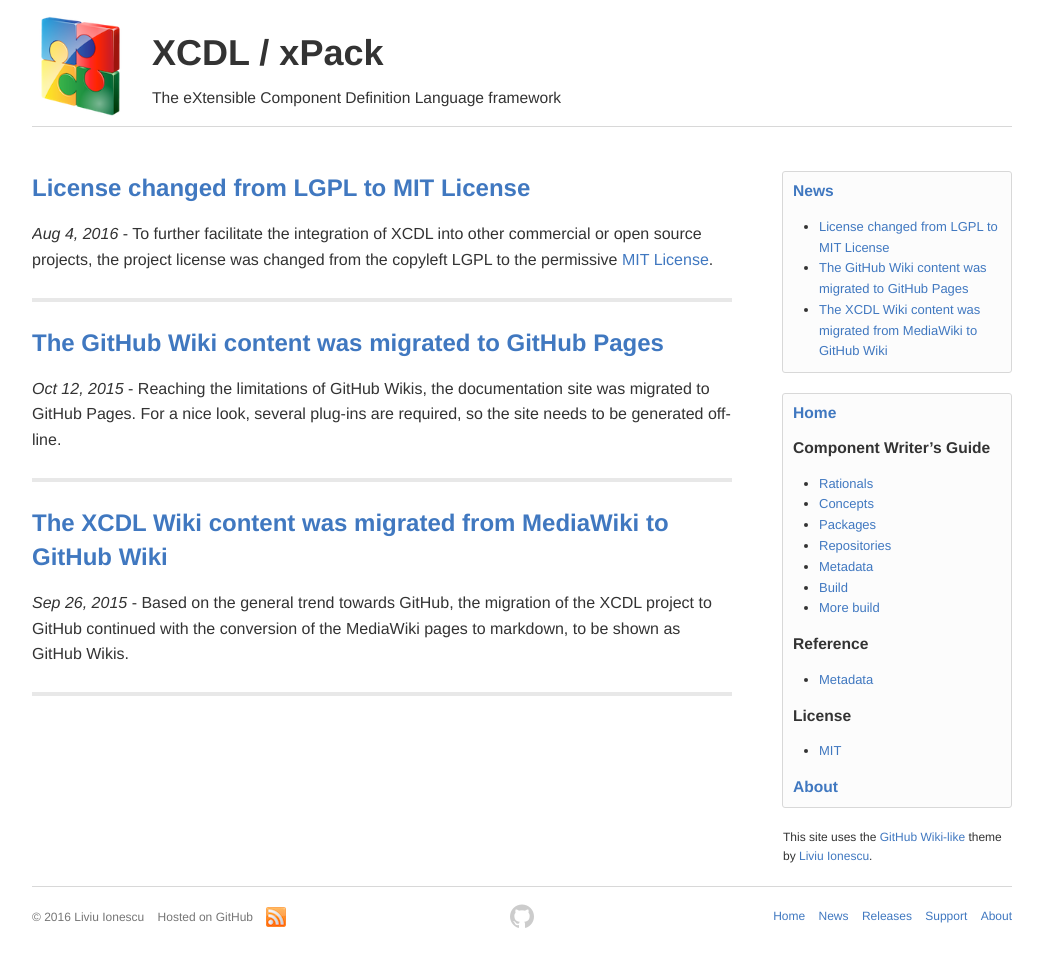
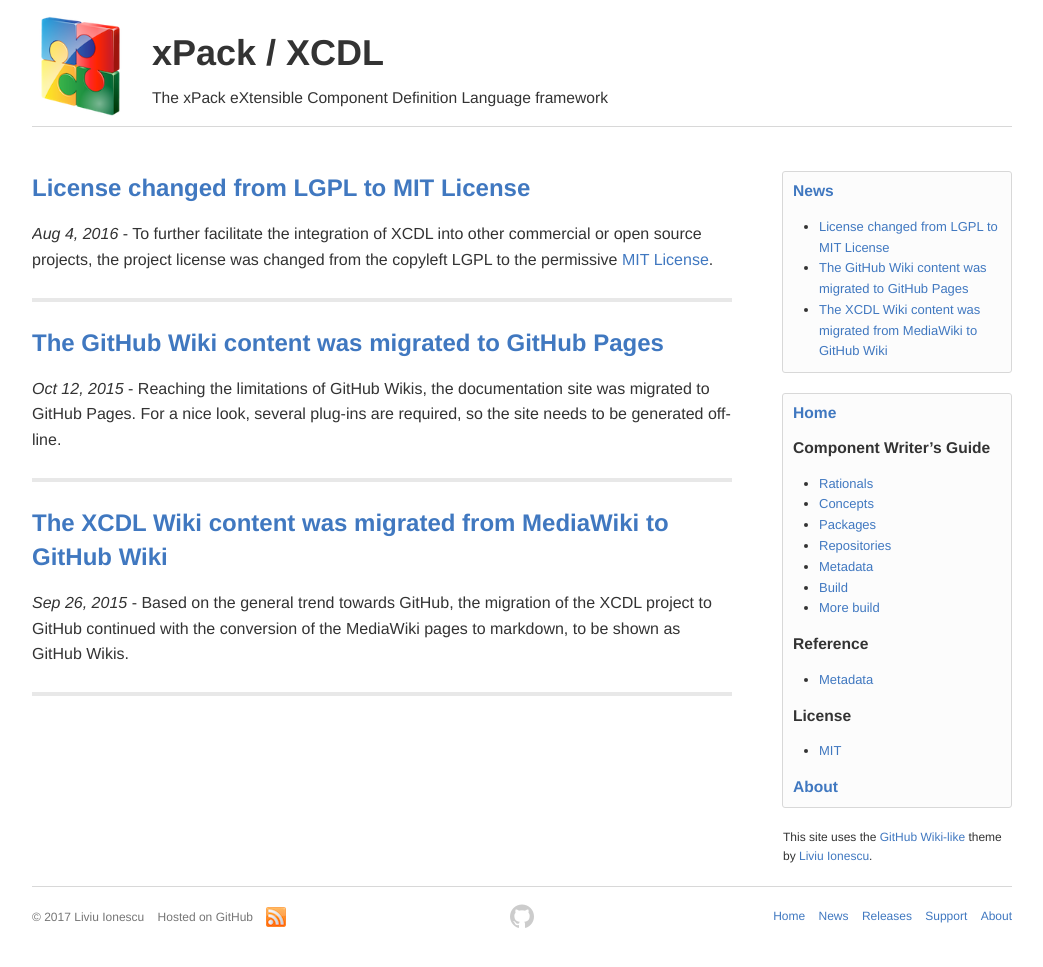
Before and after one commit to xcdl/xcdl.github.io-source, a Jekyll site: the page built from blog/index.html, in a window 1280 px wide. Shown: the whole page, without its empty margins (118-1161 px from the left). Built offline with Jekyll 4.4.1, drawn with Linux system fonts in a browser that asks for light colours; comment, search, counter and statistics services are not loaded; part of the change alters nothing that is shown.

Commit message:
_config.yml: update for travis

```diff
--- a/_config.yml
+++ b/_config.yml
@@ -1,20 +1,24 @@
 # Site settings.
 
 # Without a clear rule enforced, both title and name are used.
-title: XCDL / xPack
-name: XCDL / xPack
-description: The eXtensible Component Definition Language framework
+title: xPack / XCDL
+name: xPack / XCDL
+description: The xPack eXtensible Component Definition Language framework
 
 email: il@livius.net
 
 destination: _site
+
+# 'vendor' appears in Travis
 exclude:
   - README.md
+  - .github
   - '*.command'
-  - localhost-4002.webloc
-
-# Used in sitemap.xml.
-url: "http://ilg-ul.github.io" # the base hostname & protocol for your site.
+  - '*.webloc'
+  - Gemfile
+  - Gemfile.lock
+  - vendor
+  - scripts
 
 # The subpath of your site, e.g. /blog (note the leading slash and the
 # absence of a trailing slash).
@@ -61,8 +65,8 @@ gems:
 
 # References to the project associated with the web.
 github-username:  ilg-ul
-github-project-name: xcdl/xcdl-go
-github-project-url: http://github.com/xcdl/xcdl-go
+github-project-name: xcdl/xcdl-js
+github-project-url: http://github.com/xcdl/xcdl-js
 
 # Change it to refer to project's page
 # facebook-url: https://facebook.com/ilg-ul/
@@ -83,4 +87,4 @@ useExistingAnchors: true
 css-date: 201510121951
 
 # Content copyright. Update it to your needs.
-copyright-message: "© 2016 Liviu Ionescu"
+copyright-message: "© 2017 Liviu Ionescu"
```
